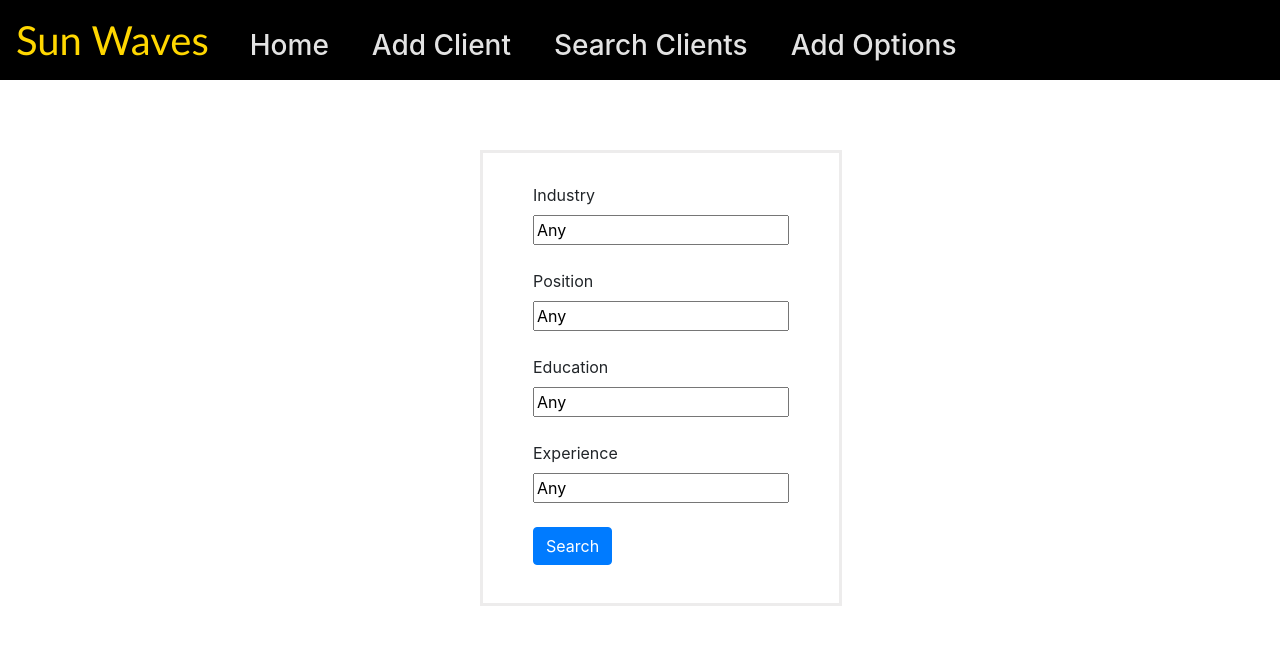
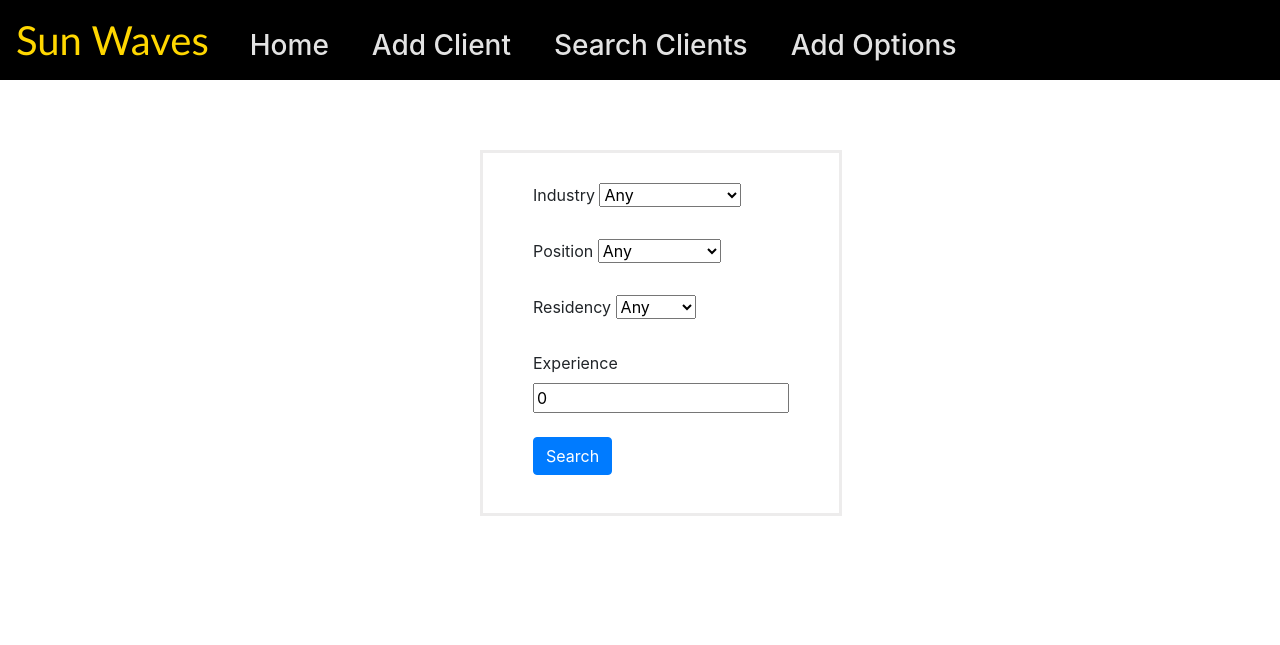
Before and after one commit to ney927/SunWaves, a Django app: page /search/ in a window 1280 px wide; the page is wider, and only the part inside the window is pictured. Shown: the top 645 px of that part. Run offline with Django 3.2, Linux system fonts and the light colour scheme; data comes from the database, SQL or seed files in the repository; some libraries are stand-ins or nearby versions.

Commit message:
search dropdowns and search complete

```diff
--- a/SunWavesDB/urls.py
+++ b/SunWavesDB/urls.py
@@ -25,7 +25,7 @@
     path('home/', home_view, name='home'),
     path('search/', search_view, name='search'),
     path('add-options/', add_options_view, name='add-options'),
-    path('results/<str:ind>/<str:pos>/<str:edu>/<str:exp>/', search_results_view, name='results')
+    path('results/<str:ind>/<str:pos>/<str:res>/<int:exp>/', search_results_view, name='results')
 ]
 if settings.DEBUG:
     urlpatterns += static(settings.MEDIA_URL, document_root = settings.MEDIA_ROOT)
--- a/clients/views.py
+++ b/clients/views.py
@@ -8,7 +8,7 @@
     form = clientForm(request.POST, request.FILES)
     if form.is_valid():
       form.save()
-      return redirect('results', 'Any', 'Any', 'Any', 'Any')
+      return redirect('results', 'Any', 'Any', 'Any', 0)
   context = {
     'form': form,
   }
@@ -23,22 +23,28 @@
   if request.method == 'POST':
     ind = request.POST.get('searchIND')
     pos = request.POST.get('searchPOS')
-    edu = request.POST.get('searchEDU')
+    res = request.POST.get('searchRES')
     exp = request.POST.get('searchEXP')
-    return redirect('results', ind, pos, edu, exp)
+    return redirect('results', ind, pos, res, exp)
   context= {
     'clients': cl,
+    'industries': industryChoices.objects.all(),
+    'positions': positionChoices.objects.all(),
   }
   return render(request, 'searchClients.html', context)
 
-def search_results_view(request, ind, pos, edu, exp):
+def search_results_view(request, ind, pos, res, exp):
   query = client.objects.all()
   if ind != 'Any':
     query = query.filter(industry__ind=ind)
   if pos != 'Any':
     query = query.filter(position__pos=pos)
+  if res != 'Any':
+    query = query.filter(residency=res)
+  if exp != 0:
+    query = query.filter(experience__gte=exp)
   context = {
-    'query': query
+    'query': query,
   }
   return render(request, 'searchResults.html', context)
 
--- a/templates/searchClients.html
+++ b/templates/searchClients.html
@@ -20,13 +20,30 @@
 <form action="" method='POST' id=myForm>
   {%csrf_token%}
   <label for="searchIND">Industry</label>
-<input type="text" name='searchIND'value='Any' ><br><br>
+  <select name="searchIND" id="searchIND" value='Any'>
+    <option value="Any">Any</option>
+    {%for ind in industries%}
+    <option value="{{ind}}">{{ind}}</option>
+    {%endfor%}
+  </select><br><br>
+
 <label for="searchPOS">Position</label>
-<input type="text" name='searchPOS'value='Any'><br><br>
-<label for="searchEDU">Education</label>
-<input type="text" name='searchEDU'value='Any'><br><br>
+<select name="searchPOS" id="searchPOS" value='Any'>
+  <option value="Any">Any</option>
+  {%for pos in positions%}
+  <option value="{{pos}}">{{pos}}</option>
+  {%endfor%}
+</select><br><br>
+
+<label for="searchRES">Residency</label>
+<select name="searchRES" id="searchRESR" value='Any'>
+  <option value="Any">Any</option>
+  <option value="CAN">Canada</option>
+  <option value="Other">Other</option>
+</select><br><br>
+
 <label for="searchEXP">Experience</label>
-<input type="text" name='searchEXP'value='Any'><br><br>
+<input type="number" name='searchEXP'value=0><br><br>
 <button type="submit" class="btn btn-primary mb-2">Search</button>
 </form>
 {%endblock%}
--- a/templates/searchResults.html
+++ b/templates/searchResults.html
@@ -24,7 +24,7 @@
     <th>Name</th>
     <th>Email</th>
     <th>Phone_Number</th>
-    <th>Country</th>
+    <th>Nationality</th>
     <th>Residency</th>
     <th>Status</th>
     <th>Industry</th>
```
